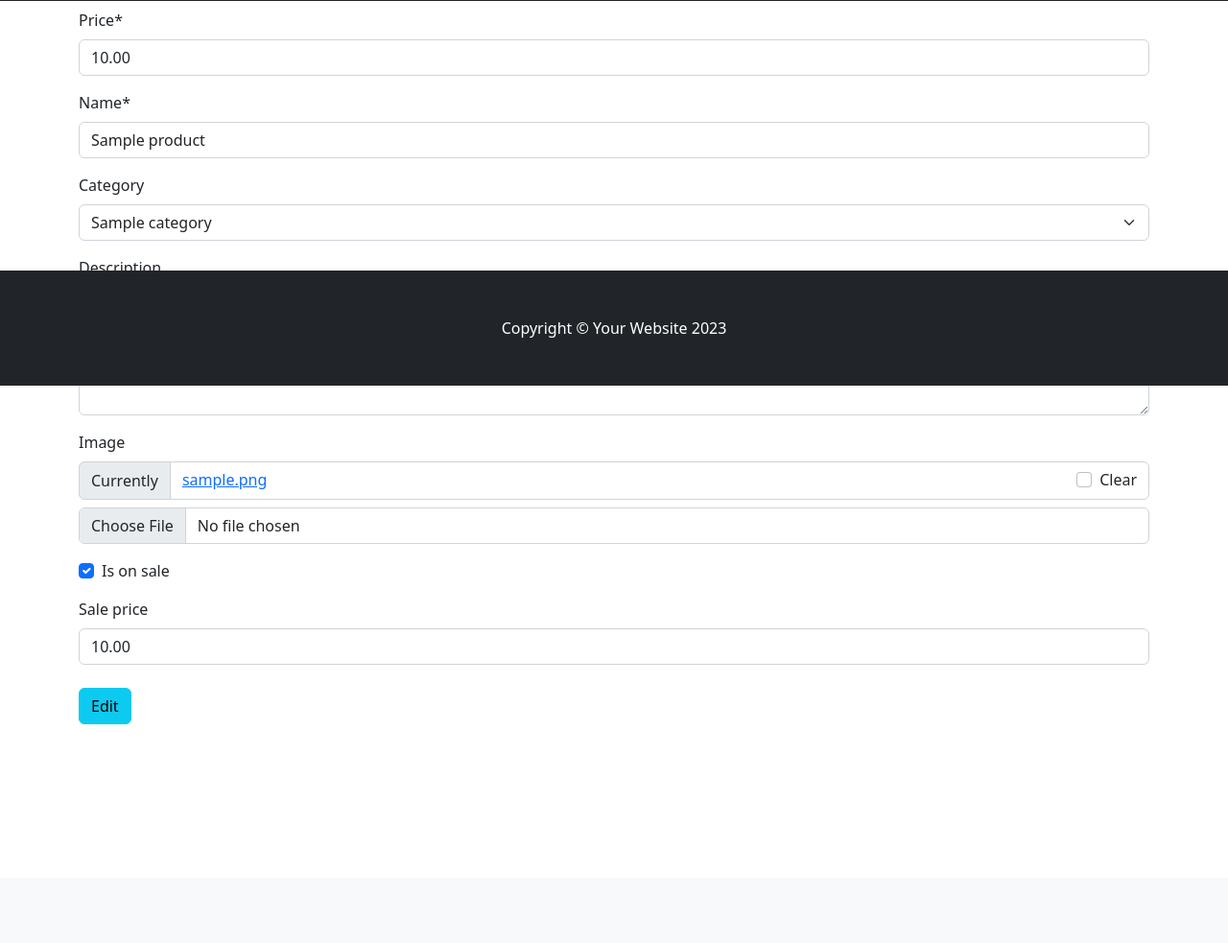
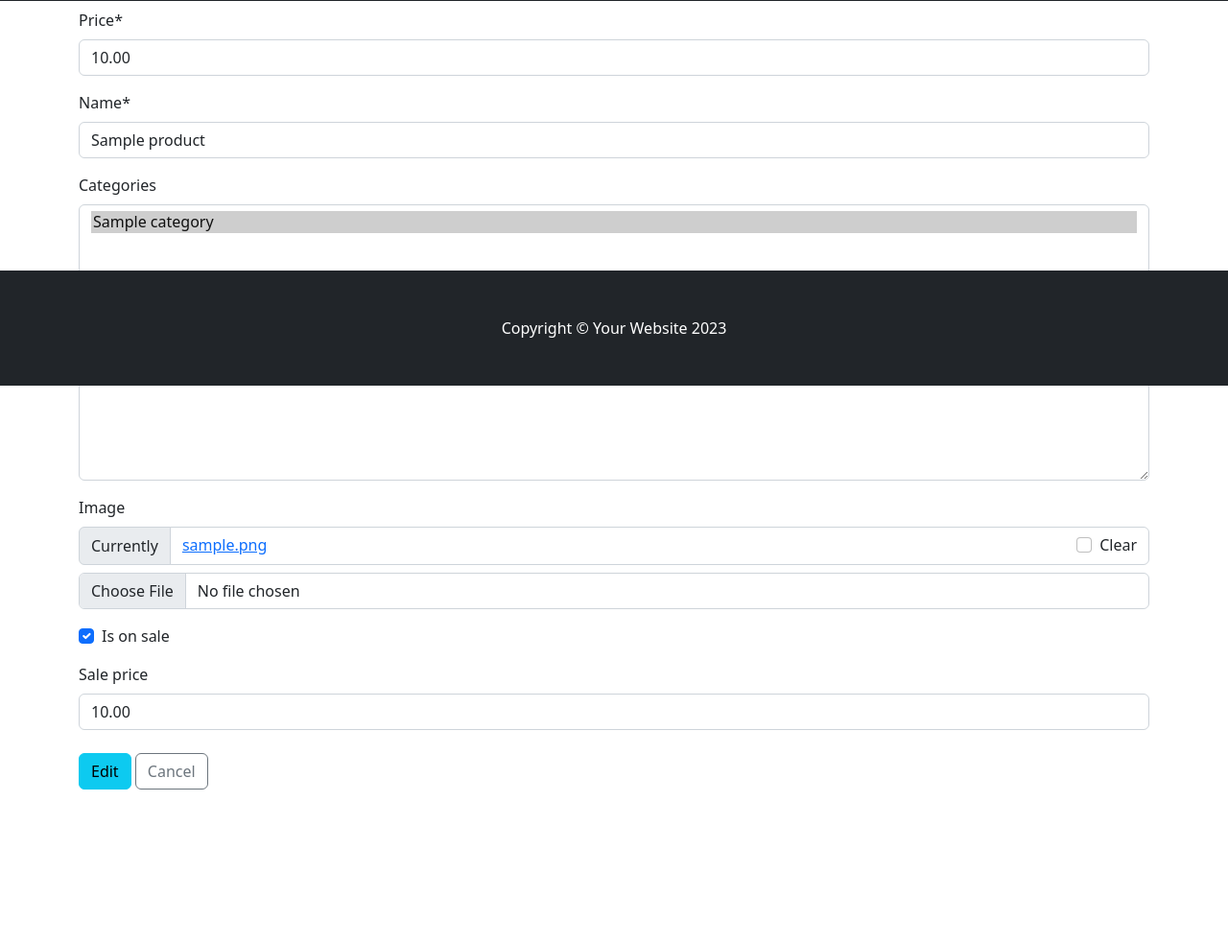
Before and after one commit to GeorgiDN/Ecommerse-with-Django, a Django app: page /product-edit/1/ in a window 1280 px wide. Shown: the part 398-1381 px from the top of the page at 96% size. Before the commit the page ends 1153 px from the top, so only its background shows below. Run offline with Django 5.2, Linux system fonts and the light colour scheme; a user stored in the database is signed in; tables that the repository leaves empty hold one stand-in row (values such as "Sample post"); some libraries are stand-ins or nearby versions.

Commit message:
refactor: change ralation to m2m for product and category

```diff
--- a/ecommerseApp/ecommerseApp/store/models.py
+++ b/ecommerseApp/ecommerseApp/store/models.py
@@ -45,12 +45,10 @@
     name = models.CharField(
         max_length=100,
     )
-    category = models.ForeignKey(
-        to=Category,
-        on_delete=models.SET_NULL,
-        null=True,
+    categories = models.ManyToManyField(
+        Category,
+        related_name='category_products',
         blank=True,
-        related_name='category_products',
     )
     description = models.CharField(
         max_length=1500,
--- a/ecommerseApp/ecommerseApp/store/urls.py
+++ b/ecommerseApp/ecommerseApp/store/urls.py
@@ -10,12 +10,16 @@
     path('categories/', store_views.CategoryListView.as_view(), name='categories'),
     path('category/<int:pk>/', store_views.CategoryProductsView.as_view(), name='category-products'),
     path('shop-options', store_views.ShopOptionsView.as_view(), name='shop-options'),
-    path('export-products/', store_views.export_products_csv, name='export-products'),
+
     path('admin-products/', store_views.AdminProductListView.as_view(), name='admin-products'),
     path('product-create/', store_views.ProductCreateView.as_view(), name='product-create'),
     path('product/<int:pk>/', store_views.ProductDetailView.as_view(), name='product-detail'),
     path('product-edit/<int:pk>/', store_views.ProductEditView.as_view(), name='product-edit'),
     path('product-delete/<int:pk>/', store_views.ProductDeleteView.as_view(), name='product-delete'),
+
+
+
+    path('products-export-csv/', store_views.products_export_csv, name='products-export-csv'),
 ]
 
 if settings.DEBUG:
--- a/ecommerseApp/ecommerseApp/store/views.py
+++ b/ecommerseApp/ecommerseApp/store/views.py
@@ -118,7 +118,7 @@
     context_object_name = 'products'
 
 
-def export_products_csv(request):
+def products_export_csv(request):
     if not request.user.is_staff:
         messages.error(request, "You don't have permission to access this.")
         return redirect('home')
@@ -127,16 +127,21 @@
     response['Content-Disposition'] = 'attachment; filename="products.csv"'
 
     writer = csv.writer(response)
-    writer.writerow(['id', 'name', 'price', 'description', 'image', 'category_id', 'is_on_sale', 'sale_price'])
+    writer.writerow(
+        ['id', 'name', 'price', 'description', 'image', 'category_names', 'category_ids', 'is_on_sale', 'sale_price'])
 
     products = Product.objects.all()
     for product in products:
+        category_names = ', '.join([cat.name for cat in product.categories.all()])
+        category_ids = ', '.join([str(cat.id) for cat in product.categories.all()])
         writer.writerow([
             product.id,
             product.name,
             product.price,
             product.description,
             product.image.url if product.image else '',
+            category_names,
+            category_ids,
             product.is_on_sale,
             product.sale_price if product.sale_price else 0,
         ])
--- a/ecommerseApp/templates/store/admin/admin_product_list.html
+++ b/ecommerseApp/templates/store/admin/admin_product_list.html
@@ -3,6 +3,7 @@
 <div class="container mt-4">
     <h3>All Products - ({{ products|length }})</h3>
     <a href="{% url 'product-create' %}" class="btn btn-success">Add product</a>
+    <a href="{% url 'products-export-csv' %}" class="btn btn-info">Export products</a>
     <table class="table table-bordered table-hover mt-3">
         <thead class="table-dark">
             <tr>
--- a/ecommerseApp/templates/store/admin/product-edit.html
+++ b/ecommerseApp/templates/store/admin/product-edit.html
@@ -7,6 +7,7 @@
             {% csrf_token %}
             {{ form|crispy }}
             <button type="submit" class="btn btn-info mt-2">Edit</button>
+            <a class="btn btn-outline-secondary mt-2" href="{% url 'product-detail' object.pk %}">Cancel</a>
         </form>
     </fieldset>
     </div>
```
Also changed, not shown: ecommerseApp/ecommerseApp/store/migrations/0010_remove_product_category_product_categories.py (added), ecommerseApp/ecommerseApp/store/migrations/0011_alter_product_categories.py (added).
